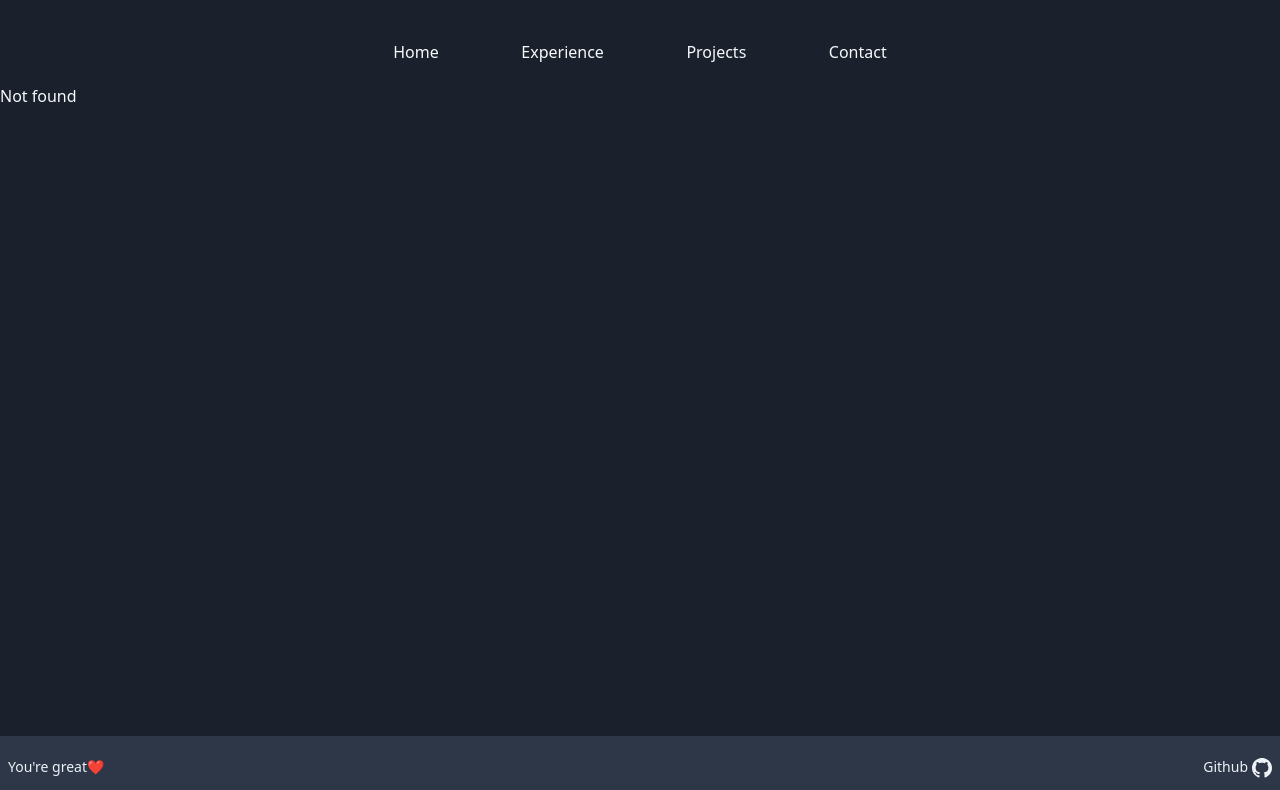
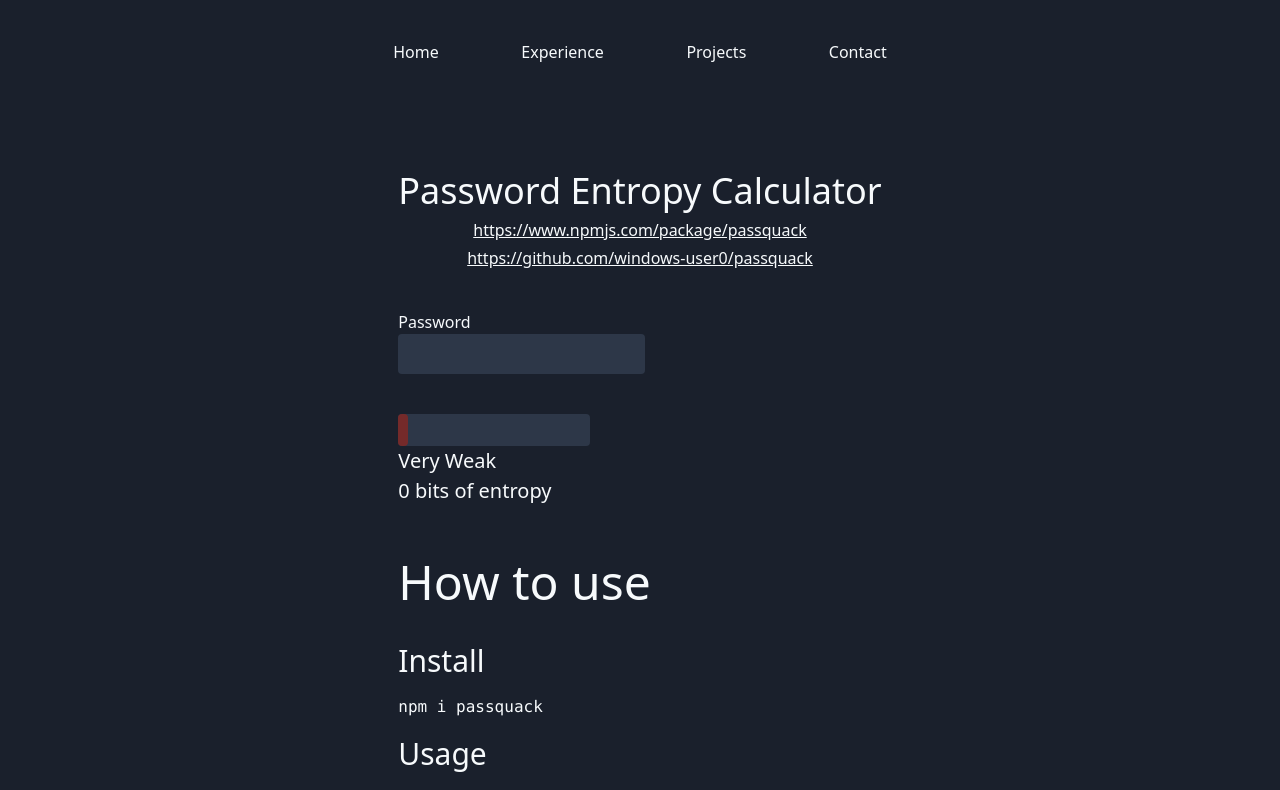
Before and after one commit to windows-user0/portfolio, a React (Create React App) app: page /passquack in a window 1280 px wide. Before the commit this address had no page. Shown: the top 790 px of the page. Built offline with nearby package versions, Linux system fonts and the light colour scheme.

Commit message:
Added passquack

```diff
--- a/src/App.tsx
+++ b/src/App.tsx
@@ -11,6 +11,7 @@ import Loading from "./components/Loading";
 import Navbar from "./components/Navbar";
 import Footer from "./components/Footer";
 import PasswordEntropy from "./pages/PasswordEntropy";
+// import WikiGame from "./pages/WikiGame";
 const Experience = React.lazy(() => import("./pages/Experience"));
 
 function App() {
@@ -18,7 +19,7 @@ function App() {
         <div className="flex flex-col  " style={{ minHeight: "100vh" }}>
             <Router>
                 <Navbar />
-        <main>
+                <main className=" flex flex-col flex-grow ">
                     <Switch>
                         <Route path="/" exact>
                             <Home />
@@ -26,13 +27,16 @@ function App() {
                         <Route path="/contact" exact>
                             <Contact />
                         </Route>
+                        {/* <Route path="/wiki-game" exact>
+                            <WikiGame />
+                        </Route> */}
                         <Route path="/visualizer">
                             <Visualizer />
                         </Route>
                         <Route path="/projects">
                             <Projects />
                         </Route>
-            <Route path="/password-entropy">
+                        <Route path="/passquack">
                             <PasswordEntropy />
                         </Route>
                         <Route path="/experience">
--- a/src/components/Footer.tsx
+++ b/src/components/Footer.tsx
@@ -1,6 +1,6 @@
 import * as React from "react";
 export default () => (
-  <footer className="flex-grow  flex justify-end">
+    <footer className=" flex justify-end">
         <div className="bg-gray-800 w-full self-end flex flex-row justify-between py-5 px-2">
             <div className="text-gray-200 text-sm">
                 You're great
--- /dev/null
+++ b/src/components/PasswordEntropyCalculator.tsx
@@ -0,0 +1,74 @@
+import * as React from "react";
+import passwordCalculator from "../helpers/passwordEntropyCalculator";
+export default () => {
+    const [entropy, setEntropy] = React.useState("0");
+    const [entropyText, setEntropyText] = React.useState<string>("Very Weak");
+    function calculateEntropy(evt: any) {
+        const target = evt.target;
+
+        const strength = passwordCalculator(target.value);
+        setEntropy(strength.entropy.toFixed(2));
+        if (strength.text) setEntropyText(strength.text);
+    }
+
+    const additionalClass = () => {
+        switch (entropyText) {
+            case "Very Weak":
+                return "bg-red-900";
+            case "Weak":
+                return "bg-yellow-900";
+            case "Reasonable":
+                return "bg-blue-900";
+            case "Strong":
+                return "bg-green-900";
+            case "Very strong":
+                return "bg-green-500";
+        }
+    };
+
+    const passwordStrenghtMeterPercent = () => {
+        switch (entropyText) {
+            case "Very Weak":
+                return 5;
+            case "Weak":
+                return 35;
+            case "Reasonable":
+                return 50;
+            case "Strong":
+                return 75;
+            case "Very strong":
+                return 100;
+        }
+    };
+
+    return (
+        <>
+            <div className="self-start">
+                <label htmlFor="password">Password</label> <br />
+                <input
+                    onChange={calculateEntropy}
+                    className=" p-2 max-w-xs bg-gray-800 rounded"
+                    id="password"
+                    name="password"
+                    type="password"
+                />
+            </div>
+            <div className="self-start pt-10 text-xl w-48 ">
+                <div className={`w-36 h-8  rounded block relative  `}>
+                    <div
+                        className={`bg-gray-800  w-full h-full rounded absolute`}
+                    />
+                    <div
+                        className={`${additionalClass()} w-full  h-full rounded absolute`}
+                        style={{
+                            width: `${passwordStrenghtMeterPercent()}%`,
+                            transition: "all 200ms ease",
+                        }}
+                    />
+                </div>
+                <div>{entropyText}</div>
+                <span>{entropy} bits of entropy</span>
+            </div>
+        </>
+    );
+};
--- a/src/helpers/passwordEntropyCalculator.tsx
+++ b/src/helpers/passwordEntropyCalculator.tsx
@@ -10,23 +10,11 @@ class PasswordStrenghtCalculator {
         this.password = password;
     }
 
-  private get lenght() {
-    return this.password.length;
-  }
     private get splitPassword() {
         return this.password.split("");
     }
 
     get entropy() {
-    const firstLetter = this.splitPassword[0];
-    const lastLetter = this.splitPassword[this.lenght - 1];
-    const additionalCombinationsFirstLetter = this.getSpecialCombinationsForLetter(
-      firstLetter
-    );
-    const additionalCombinationsLastLetter = this.getSpecialCombinationsForLetter(
-      lastLetter
-    );
-
         let possibleSymbols = 0;
         const {
             special,
@@ -34,27 +22,15 @@ class PasswordStrenghtCalculator {
             numbers,
             lowercase,
         } = this.numberOfValidChars();
+
         if (numbers) possibleSymbols += 10;
         if (lowercase) possibleSymbols += 26;
         if (uppercase) possibleSymbols += 26;
         if (special) possibleSymbols += 33;
 
-    if (this.lenght === 0) return 0;
-    if (this.lenght === 1) {
-      return Math.log2(26 + additionalCombinationsFirstLetter);
-    }
-    if (this.lenght === 2) {
-      return Math.log2(
-        (26 + additionalCombinationsFirstLetter) *
-          (26 + additionalCombinationsLastLetter)
-      );
-    }
+        if (this.password.length === 0) return 0;
 
-    return Math.log2(
-      (26 + additionalCombinationsFirstLetter) *
-        possibleSymbols ** Math.max(this.lenght - 2, 0) *
-        (26 + additionalCombinationsLastLetter)
-    );
+        return Math.log2(possibleSymbols ** Math.max(this.password.length, 0));
     }
 
     private numberOfValidChars() {
@@ -66,7 +42,7 @@ class PasswordStrenghtCalculator {
         // 33 special char
         let specialCharsInPassword = 0;
 
-    const password = this.splitPassword.splice(1, this.lenght - 2);
+        const password = this.splitPassword;
 
         password.forEach((letter: string) => {
             if (this.checkTypeOfChar(letter) === "number") {
@@ -77,6 +53,7 @@ class PasswordStrenghtCalculator {
                 specialCharsInPassword++;
             } else lowercaseLettersInPassword++;
         });
+
         return {
             special: specialCharsInPassword,
             lowercase: lowercaseLettersInPassword,
@@ -92,21 +69,9 @@ class PasswordStrenghtCalculator {
         if (this.entropy >= 128) return "Very strong";
     }
 
-  private getSpecialCombinationsForLetter(letter: string): number {
-    switch (this.checkTypeOfChar(letter)) {
-      case "number":
-        return 10;
-      case "uppercase":
-        return 26;
-      case "special":
-        return 33;
-      default:
-        return 0;
-    }
-  }
     private checkTypeOfChar(char: any): string {
         if (isNaN(char) === false) return "number";
-    if (this.isUppercaseLeterCheck(char)) return "uppercase";
+        if (this.isUppercaseLetterCheck(char)) return "uppercase";
         if (this.isLowercaseLetterCheck(char)) return "lowercase";
         // Its different so its a special ch ar
         return "special";
@@ -116,7 +81,7 @@ class PasswordStrenghtCalculator {
         const regex = new RegExp(/[a-z]/);
         return regex.test(string);
     }
-  private isUppercaseLeterCheck(string: string) {
+    private isUppercaseLetterCheck(string: string) {
         const regex = new RegExp(/[A-Z]/);
         return regex.test(string);
     }
--- a/src/pages/PasswordEntropy.tsx
+++ b/src/pages/PasswordEntropy.tsx
@@ -1,77 +1,39 @@
 import * as React from "react";
-import passwordCalculator from "../helpers/passwordEntropyCalculator";
+import PasswordEntropyCalculator from "../components/PasswordEntropyCalculator";
+
 export default () => {
-  const [entropy, setEntropy] = React.useState("0");
-  const [entropyText, setEntropyText] = React.useState<string>("Very Weak");
-  function calculateEntropy(evt: any) {
-    const target = evt.target;
 
-    // loop over password without first and last chars
-    const strenght = passwordCalculator(target.value);
-
-    setEntropy(strenght.entropy.toFixed(2));
-    if (strenght.text) setEntropyText(strenght.text);
-  }
-
-  const additionalClass = () => {
-    switch (entropyText) {
-      case "Very Weak":
-        return "bg-red-900";
-      case "Weak":
-        return "bg-yellow-900";
-      case "Reasonable":
-        return "bg-blue-900";
-      case "Strong":
-        return "bg-green-900";
-      case "Very strong":
-        return "bg-green-500";
-    }
-  };
-
-  const passwordStrenghtMeterPercent = () => {
-    switch (entropyText) {
-      case "Very Weak":
-        return 20;
-      case "Weak":
-        return 35;
-      case "Reasonable":
-        return 50;
-      case "Strong":
-        return 75;
-      case "Very strong":
-        return 100;
-    }
-  };
 
     return (
         <div className="flex justify-center">
             <div className="flex flex-col items-center max-w-xl  pt-20 ">
-        <div className="self-start">
-          <label htmlFor="password">Password</label> <br />
-          <input
-            onChange={calculateEntropy}
-            className=" p-2 max-w-xs bg-gray-800 rounded"
-            id="password"
-            name="password"
-            type="password"
-          />
+                <div className="text-4xl ">Password Entropy Calculator</div>
+                <a
+                    href="https://www.npmjs.com/package/passquack"
+                    className="underline mb-1"
+                >
+                    https://www.npmjs.com/package/passquack
+                </a>
+                <a
+                    href="                https://github.com/windows-user0/passquack
+"
+                    className="underline mb-10"
+                >
+                    https://github.com/windows-user0/passquack
+                </a>
+                <PasswordEntropyCalculator />
+                <div className="flex flex-col justify-start self-start pt-10">
+                    <div className="text-5xl pb-5">How to use</div>
+                    <div className="text-3xl pb-3">Install</div>
+                    <pre className="pb-3">npm i passquack </pre>
+                    <div className="text-3xl pb-3">Usage</div>
+                    <pre className="pb-3">{`const passQuack = require('passquack')`}</pre>
+                    <div className="text-3xl pb-3">For user friendly text </div>
+                    <pre className="pb-3">passQuack("password").text</pre>{" "}
+                    <div className="text-3xl pb-3">For entropy bits </div>
+                    <pre className="pb-3">passQuack("password").entropy </pre>
                 </div>
-
-        <div className="self-start pt-10 text-xl w-full">
-          <div className={`w-36 h-8  rounded block relative`}>
-            <div className={`bg-gray-800  w-full h-full rounded absolute`} />
-            <div
-              className={`${additionalClass()} w-full h-full rounded absolute`}
-              style={{
-                width: `${passwordStrenghtMeterPercent()}%`,
-                transition: "all 200ms ease",
-              }}
-            />
             </div>
-          <div>{entropyText} </div>
-          <span>{entropy} bits of entropy</span>
-        </div>
-      </div>{" "}
         </div>
     );
 };
--- a/src/pages/Projects.tsx
+++ b/src/pages/Projects.tsx
@@ -1,6 +1,8 @@
 import * as React from "react";
 import ExperienceTitle from "../components/ExperienceTitle";
 import ExperienceBadge from "../components/ExperienceBadge";
+import PasswordEntropyCalculator from "../components/PasswordEntropyCalculator";
+
 export default () => {
     return (
         <div className="pt-10">
@@ -12,10 +14,10 @@ export default () => {
                         <ExperienceBadge text="Javascript" color="yellow" />
                     </ExperienceTitle>
                     <p className="pt-10">
-            An intuitive educational tool designed to help visual learners
-            understand algorithms foundational to computer science. Maze
-            generation with shortest spanning trees, shortest path with
-            Dijkstras algorithm.
+                        An intuitive educational tool designed to help visual
+                        learners understand algorithms foundational to computer
+                        science. Maze generation with shortest spanning trees,
+                        shortest path with Dijkstras algorithm.
                     </p>
                     <a className="underline pt-10" href="/visualizer">
                         Available here
@@ -35,7 +37,24 @@ export default () => {
                     />
                 </a>
             </div>
-
+            <div className="flex flex-col md:flex-row justify-center  mx-5 md:mx-0 mt-10 mb-10">
+                <div className="max-w-sm  m-10">
+                    <ExperienceTitle text="PassQuack">
+                        <ExperienceBadge text="npm" color="purple" />
+                        <ExperienceBadge text="Javascript" color="yellow" />
+                    </ExperienceTitle>
+                    <p className="pt-10">
+                        A npm package that returns password strength in entropy
+                        bits or user friendly string.
+                    </p>
+                </div>
+                <div className="w-full max-w-lg  md:w-1/4 p-5 mt-5 border-gray-500 hover:border-gray-100   bg-gray-700 border rounded flex flex-shrink flex-col">
+                    <PasswordEntropyCalculator />
+                    <a href="/passquack" className="underline pt-5">
+                        Check it out
+                    </a>
+                </div>
+            </div>
             <div className="flex flex-col md:flex-row justify-center  mx-5 md:mx-0 mt-10 mb-10">
                 <div className="max-w-sm  m-10">
                     <ExperienceTitle text="Virus Signal">
@@ -44,8 +63,9 @@ export default () => {
                         <ExperienceBadge text="Javascript" color="yellow" />
                     </ExperienceTitle>
                     <p className="pt-10">
-            A set of open source symbols and guidelines to help in social
-            distancing during outbreaks and pandemics. Written in nextjs.
+                        A set of open source symbols and guidelines to help in
+                        social distancing during outbreaks and pandemics.
+                        Written in nextjs.
                     </p>
                 </div>
                 <a
@@ -60,9 +80,9 @@ export default () => {
                         src="https://virussignal.com/OGImage.png"
                         alt="Screenshot of virussignal page"
                     />
-          Created to help the fight with outbreaks and pandemics. Open-source
-          universal signs for immunocompromised, possibly contagious and
-          recovered.
+                    Created to help the fight with outbreaks and pandemics.
+                    Open-source universal signs for immunocompromised, possibly
+                    contagious and recovered.
                 </a>
             </div>
         </div>
--- /dev/null
+++ b/src/pages/WikiGame.tsx
@@ -0,0 +1,37 @@
+import * as React from "react";
+
+export default () => {
+    const [wikipedia, setWikipedia] = React.useState("");
+    React.useEffect(() => {
+        (async () => {
+            const response = await fetch(
+                "https://en.wikipedia.org/w/api.php?action=parse&format=json&origin=*&pageid=41284488",
+                {
+                    method: "GET",
+                }
+            );
+            const json = await response.json();
+            const text = json.parse.text;
+            console.log(text);
+            Object.entries(text).forEach(
+                (text) => typeof text[1] === "string" && setWikipedia(text[1])
+            );
+        })();
+    }, []);
+
+    return (
+        <>
+            <button>Heoll</button>
+            <link
+                rel="stylesheet"
+                href={`https://en.m.wikipedia.org/w/load.php?lang=en&amp;modules=ext.cite.styles%7Cext.wikimediaBadges%7Cmediawiki.hlist%7Cmediawiki.ui.button%2Cicon%7Cmobile.init.styles%7Cskins.minerva.base.styles%7Cskins.minerva.content.styles%7Cskins.minerva.content.styles.images%7Cskins.minerva.icons.wikimedia%7Cskins.minerva.mainMenu.icons%2Cstyles&amp;only=styles&amp;skin=minerva`}
+            />
+            <section className=" body-font flex flex-col h-full flex-grow relative">
+                <div
+                    className="h-full  w-full"
+                    dangerouslySetInnerHTML={{ __html: wikipedia }}
+                />
+            </section>
+        </>
+    );
+};
--- a/src/tailwind.css
+++ b/src/tailwind.css
@@ -1,8 +1,7 @@
 @tailwind base;
 @tailwind components;
 body {
-  @apply text-gray-100;
-  @apply bg-gray-900;
+    @apply text-gray-100 bg-gray-900;
 }
 .speech-bubble {
     @apply text-base p-5 border bg-gray-800 mt-4 inline-block;
@@ -16,12 +15,11 @@ body {
     height: 1.5rem;
 }
 .lds-ellipsis div {
-  position: absolute;
+    @apply absolute bg-white;
     top: 1rem;
     width: 0.4rem;
     height: 0.4rem;
     border-radius: 50%;
-  background: #fff;
     animation-timing-function: cubic-bezier(0, 1, 1, 0);
 }
 .lds-ellipsis div:nth-child(1) {
@@ -65,17 +63,10 @@ body {
     }
 }
 .resp-iframe {
-  position: absolute;
-  top: 0;
-  left: 0;
-  width: 100%;
-  height: 100%;
-  border: 0;
-  overflow: hidden;
+    @apply w-full h-full overflow-hidden border-0 top-0 left-0 absolute;
 }
 .resp-container {
-  position: relative;
-  overflow: hidden;
+    @apply relative overflow-hidden;
 }
 
 @tailwind utilities;
```
Also changed, not shown: package.json (+3 -4 lines), 1 other file (tests, documents, lock files or other folders). Lines whose indentation alone changed are shown as unchanged.
